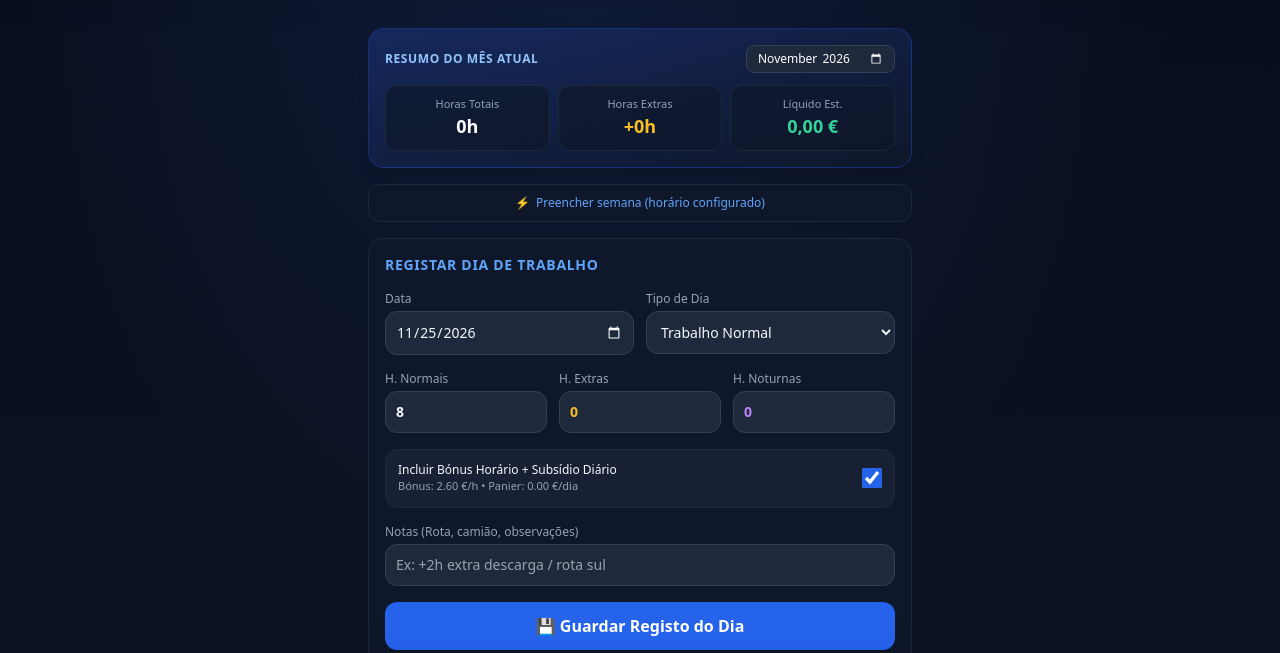
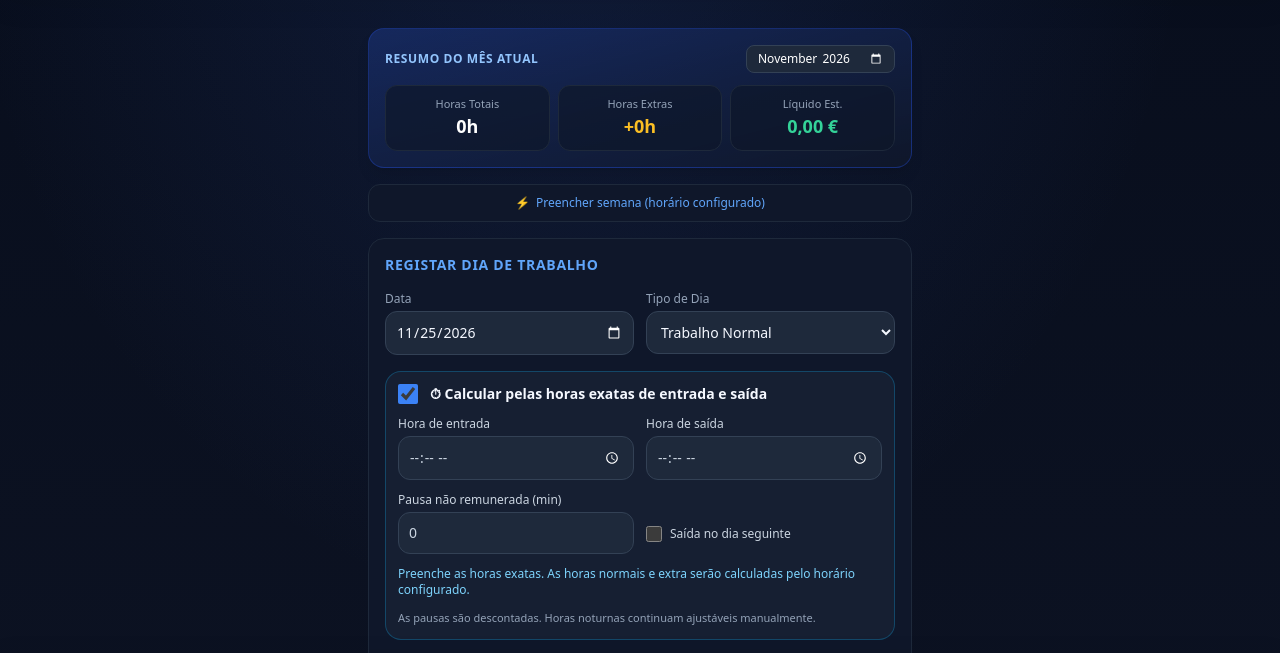
Before and after one commit to 1113marcio-alt/worktime-app, a plain HTML site: page index.html in a window 1280 px wide. Both pictures are taken after a click on the button "✍️ Registar / ajustar horas manualmente". Shown: the part 70-723 px from the top of the page. Drawn offline with nearby package versions, Linux system fonts and the light colour scheme.

Commit message:
feat: add date-aware exact clock-in, clock-out and unpaid break inputs plus visible save confirmation

```diff
--- a/index.html
+++ b/index.html
@@ -219,13 +219,13 @@
       </div>
 
       <!-- Formulário de Lançamento do Dia -->
-      <div class="bg-slate-900 border border-slate-800 rounded-2xl p-4 space-y-4">
+      <div id="manualEntryCard" class="bg-slate-900 border border-slate-800 rounded-2xl p-4 space-y-4">
         <h2 class="font-bold text-sm text-blue-400 uppercase tracking-wider" data-i18n="logDayTitle">Registar Dia de Trabalho</h2>
 
         <div class="grid grid-cols-2 gap-3">
           <div>
             <label class="block text-xs text-slate-400 mb-1" data-i18n="date">Data</label>
-            <input type="date" id="entryDate" class="w-full bg-slate-800 border border-slate-700 rounded-xl p-2.5 text-sm" />
+            <input type="date" id="entryDate" onchange="onEntryDateChange()" class="w-full bg-slate-800 border border-slate-700 rounded-xl p-2.5 text-sm" />
           </div>
           <div>
             <label class="block text-xs text-slate-400 mb-1" data-i18n="dayType">Tipo de Dia</label>
@@ -239,18 +239,56 @@
           </div>
         </div>
 
+        <div id="manualClockPanel" class="space-y-3 rounded-2xl border border-sky-500/30 bg-slate-800/50 p-3">
+          <label class="flex items-center gap-3 text-sm font-semibold">
+            <input type="checkbox" id="entryUseTimes" checked class="w-5 h-5 accent-blue-500" />
+            <span>⏱ Calcular pelas horas exatas de entrada e saída</span>
+          </label>
+          <div id="manualClockFields" class="space-y-3">
+            <div class="grid grid-cols-2 gap-3">
+              <label class="block text-xs text-slate-300">Hora de entrada
+                <input type="time" id="entryStartTime" step="60"
+                  class="mt-1 w-full bg-slate-800 border border-slate-700 rounded-xl p-2.5 text-sm" />
+              </label>
+              <label class="block text-xs text-slate-300">Hora de saída
+                <input type="time" id="entryEndTime" step="60"
+                  class="mt-1 w-full bg-slate-800 border border-slate-700 rounded-xl p-2.5 text-sm" />
+              </label>
+            </div>
+            <div class="grid grid-cols-2 gap-3 items-end">
+              <label class="block text-xs text-slate-300">Pausa não remunerada (min)
+                <input type="number" id="entryBreakMinutes" min="0" max="1439" step="1" value="0"
+                  class="mt-1 w-full bg-slate-800 border border-slate-700 rounded-xl p-2.5 text-sm" />
+              </label>
+              <label class="flex items-center gap-2 text-xs text-slate-300 pb-3">
+                <input type="checkbox" id="entryNextDay" class="w-4 h-4 accent-blue-500" />
+                Saída no dia seguinte
+              </label>
+            </div>
+            <p id="entryTimePreview" class="text-xs text-sky-300" aria-live="polite">
+              Preenche as horas exatas. As horas normais e extra serão calculadas pelo horário configurado.
+            </p>
+            <p class="text-[11px] text-slate-400">
+              As pausas são descontadas. Horas noturnas continuam ajustáveis manualmente.
+            </p>
+          </div>
+          <p id="manualTotalHint" class="hidden text-xs text-slate-400">
+            Modo manual: preenche diretamente as horas normais e extra abaixo.
+          </p>
+        </div>
+
         <div id="hoursInputsContainer" class="grid grid-cols-3 gap-3">
           <div>
             <label class="block text-xs text-slate-400 mb-1" data-i18n="normalHours">H. Normais</label>
-            <input type="number" step="0.25" id="entryNormal" value="8" class="w-full bg-slate-800 border border-slate-700 rounded-xl p-2.5 text-sm font-semibold" />
+            <input type="number" step="0.01" min="0" id="entryNormal" value="8" class="w-full bg-slate-800 border border-slate-700 rounded-xl p-2.5 text-sm font-semibold" />
           </div>
           <div>
             <label class="block text-xs text-slate-400 mb-1" data-i18n="extraHours">H. Extras</label>
-            <input type="number" step="0.25" id="entryExtra" value="0" class="w-full bg-slate-800 border border-slate-700 rounded-xl p-2.5 text-sm font-semibold text-amber-400" />
+            <input type="number" step="0.01" min="0" id="entryExtra" value="0" class="w-full bg-slate-800 border border-slate-700 rounded-xl p-2.5 text-sm font-semibold text-amber-400" />
           </div>
           <div>
             <label class="block text-xs text-slate-400 mb-1" data-i18n="nightHours">H. Noturnas</label>
-            <input type="number" step="0.25" id="entryNight" value="0" class="w-full bg-slate-800 border border-slate-700 rounded-xl p-2.5 text-sm font-semibold text-purple-400" />
+            <input type="number" step="0.01" min="0" id="entryNight" value="0" class="w-full bg-slate-800 border border-slate-700 rounded-xl p-2.5 text-sm font-semibold text-purple-400" />
           </div>
         </div>
 
@@ -267,9 +305,11 @@
           <input type="text" id="entryNote" placeholder="Ex: +2h extra descarga / rota sul" class="w-full bg-slate-800 border border-slate-700 rounded-xl p-2.5 text-sm" />
         </div>
 
-        <button onclick="saveEntry()" class="w-full bg-blue-600 hover:bg-blue-500 text-white font-bold py-3 rounded-xl shadow-lg transition">
-          💾 <span data-i18n="saveDay">Guardar Registo do Dia</span>
+        <button type="button" id="entrySaveButton" onclick="saveEntry()"
+          class="wt-save-day w-full bg-blue-600 hover:bg-blue-500 text-white font-bold py-3 rounded-xl shadow-lg transition">
+          <span id="entrySaveText">💾 Guardar Registo do Dia</span>
         </button>
+        <p id="entrySaveStatus" class="text-xs text-slate-400" aria-live="polite"></p>
       </div>
 
       <!-- Lista de Registos do Mês -->
@@ -804,6 +844,7 @@
         document.getElementById("pinLockModal").classList.add("flex");
       }
 
+      initManualEntryEditor();
       loadSettingsToInputs();
       organizeSettings();
       renderAll();
```
